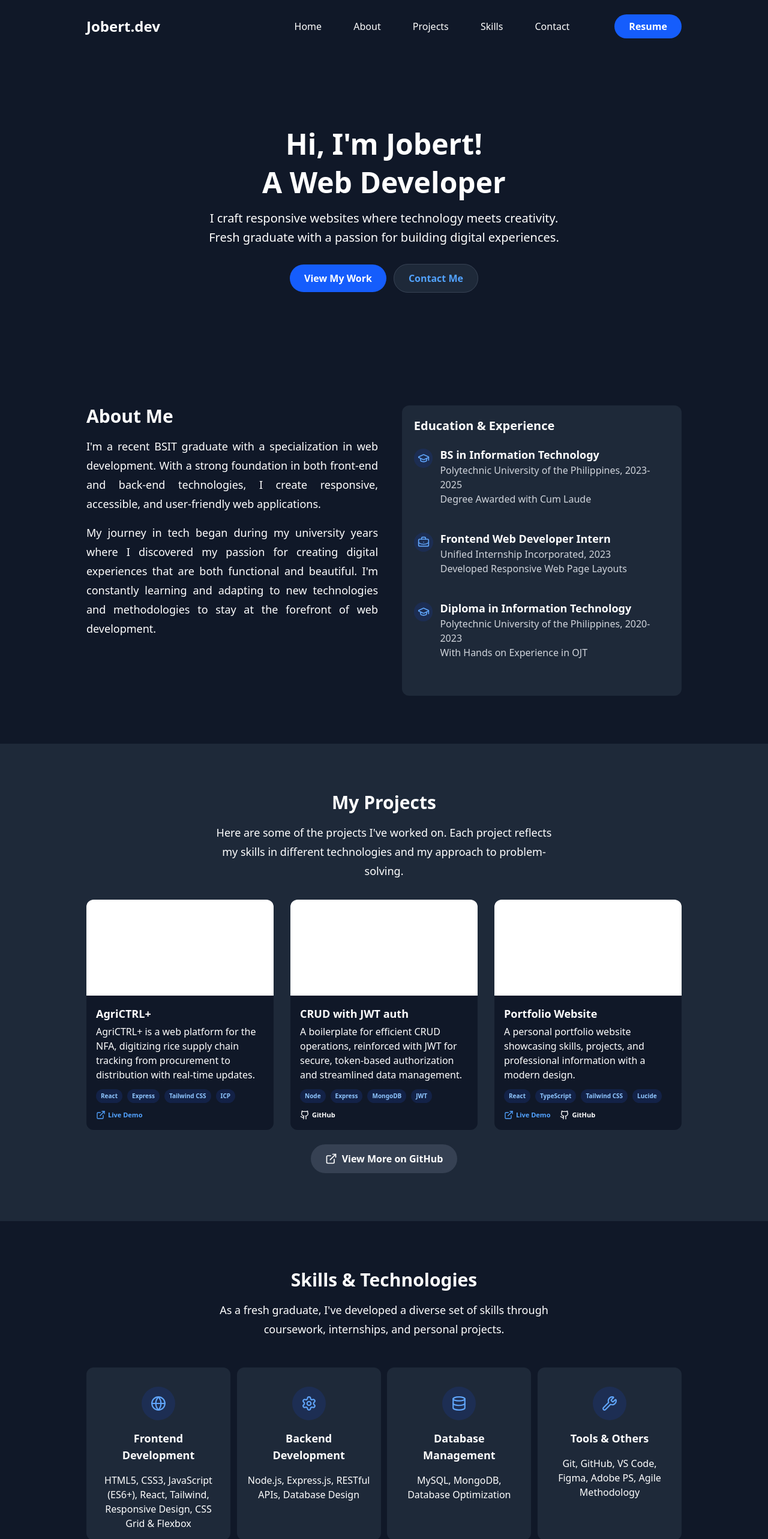
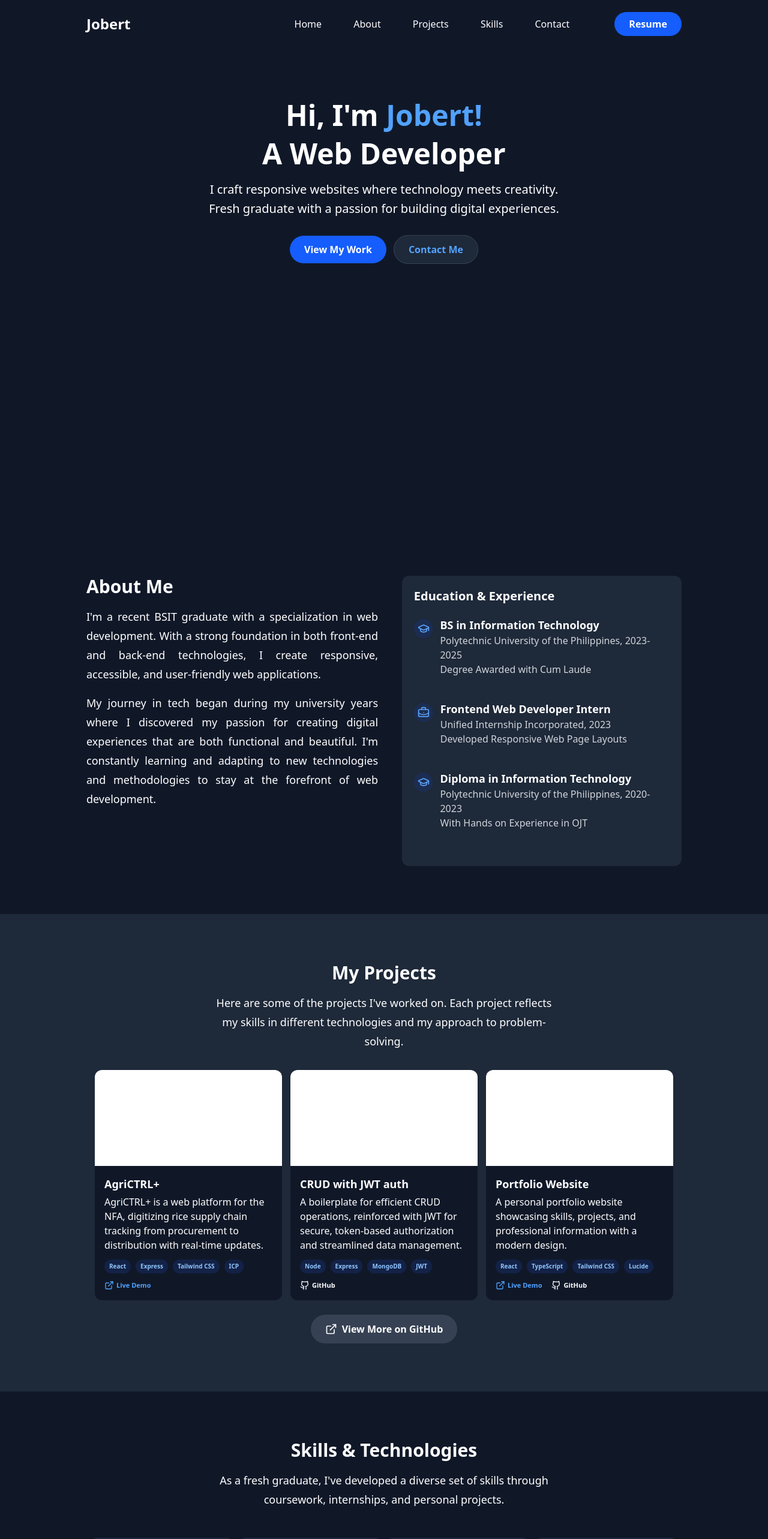
Before and after one commit to jobertmampusti/jobertmampusti, a React (Vite) app: page / in a window 1280 px wide. Shown: the top 2566 px of the page at 60% size. Built offline with nearby package versions, Linux system fonts and the light colour scheme.

Commit message:
feat: added animations and scroll functionalities

```diff
--- a/index.html
+++ b/index.html
@@ -1,5 +1,5 @@
 <!doctype html>
-<html lang="en">
+<html lang="en" class="scroll-smooth">
   <head>
     <meta charset="UTF-8" />
     <link rel="icon" type="image/svg+xml" href="/vite.svg" />
--- a/package.json
+++ b/package.json
@@ -13,6 +13,7 @@
   "dependencies": {
     "@tailwindcss/vite": "^4.1.8",
     "lucide-react": "^0.513.0",
+    "motion": "^12.17.0",
     "react": "^19.1.0",
     "react-dom": "^19.1.0",
     "tailwindcss": "^4.1.8"
--- a/src/App.tsx
+++ b/src/App.tsx
@@ -7,7 +7,7 @@ import Contact from './components/Contact';
 
 function App() {
   return (
-    <div className="flex min-h-screen flex-col bg-gray-900">
+    <div className="flex min-h-screen flex-col scroll-smooth bg-gray-900">
       <Header />
       <Home />
       <About />
--- a/src/components/About.tsx
+++ b/src/components/About.tsx
@@ -1,4 +1,5 @@
 import { BriefcaseBusiness, GraduationCap } from 'lucide-react';
+import { motion } from 'motion/react';
 
 const experiences = [
   {
@@ -23,9 +24,14 @@ const experiences = [
 
 function About() {
   return (
-    <section className="flex justify-between px-36 py-20 text-white">
+    <section id="about" className="flex scroll-m-20 justify-between px-36 py-20 text-white">
       {/* left section */}
-      <div className="w-49/100">
+      <motion.div
+        initial={{ opacity: 0, x: -20 }}
+        whileInView={{ opacity: 1, x: 0 }}
+        transition={{ duration: 1, ease: 'easeOut' }}
+        className="w-49/100"
+      >
         <h1 className="text-3xl font-bold">About Me</h1>
         <div className="text-justify text-lg/8">
           <p className="mt-4">
@@ -38,9 +44,14 @@ function About() {
             and methodologies to stay at the forefront of web development.
           </p>
         </div>
-      </div>
+      </motion.div>
       {/* right section */}
-      <div className="w-47/100 rounded-xl bg-gray-800 p-5">
+      <motion.div
+        initial={{ opacity: 0, x: 20 }}
+        whileInView={{ opacity: 1, x: 0 }}
+        transition={{ duration: 1, ease: 'easeOut' }}
+        className="w-47/100 rounded-xl bg-gray-800 p-5"
+      >
         <h1 className="text-xl font-bold">Education & Experience</h1>
         {/* container */}
         <div className="mt-5">
@@ -61,7 +72,7 @@ function About() {
             </article>
           ))}
         </div>
-      </div>
+      </motion.div>
     </section>
   );
 }
--- a/src/components/Contact.tsx
+++ b/src/components/Contact.tsx
@@ -1,21 +1,33 @@
+import { motion } from 'motion/react';
+
 function Contact() {
   return (
-    <section className="flex flex-col items-center bg-gray-800 py-20 text-white">
-      <div className="text-center">
+    <section id="contact" className="flex scroll-m-20 flex-col items-center bg-gray-800 py-20 text-white">
+      <motion.div
+        initial={{ opacity: 0, y: -20 }}
+        whileInView={{ opacity: 1, y: 0 }}
+        transition={{ duration: 1, ease: 'easeOut' }}
+        className="text-center"
+      >
         <h1 className="text-3xl font-bold">Get in Touch</h1>
         <h2 className="mt-4 w-140 text-lg/8">
           Have a project in mind or want to discuss potential opportunities? Feel free to reach out!
         </h2>
-      </div>
+      </motion.div>
       <div className="mt-8 flex w-full justify-between px-36">
-        <div className="w-47/100 rounded-xl bg-gray-900 p-6">
+        <motion.div
+          initial={{ opacity: 0, x: -20 }}
+          whileInView={{ opacity: 1, x: 0 }}
+          transition={{ duration: 1, ease: 'easeOut' }}
+          className="w-47/100 rounded-xl bg-gray-900 p-6"
+        >
           <h1 className="text-xl font-bold">Send Me a Message</h1>
           <div className="mt-4 flex flex-col">
             <p>Your Name</p>
             <input
               type="text"
               placeholder="Jane Doe"
-              className="mt-2 rounded-lg border border-gray-500 bg-gray-800 px-4 py-2"
+              className="mt-2 rounded-lg border border-gray-500 bg-gray-800 p-2"
             />
           </div>
           <div className="mt-4 flex flex-col">
@@ -23,7 +35,7 @@ function Contact() {
             <input
               type="text"
               placeholder="jane@example.com"
-              className="mt-2 rounded-lg border border-gray-500 bg-gray-800 px-4 py-2"
+              className="mt-2 rounded-lg border border-gray-500 bg-gray-800 p-2"
             />
           </div>
           <div className="mt-4 flex flex-col">
@@ -31,20 +43,20 @@ function Contact() {
             <input
               type="text"
               placeholder="Project Inquiry"
-              className="mt-2 rounded-lg border border-gray-500 bg-gray-800 px-4 py-2"
+              className="mt-2 rounded-lg border border-gray-500 bg-gray-800 p-2"
             />
           </div>
           <div className="mt-4 flex flex-col">
             <p>Message</p>
             <textarea
               placeholder="I’d like to discuss a potential project..."
-              className="mt-2 h-30 rounded-lg border border-gray-500 bg-gray-800 px-4 py-2"
+              className="mt-2 h-30 rounded-lg border border-gray-500 bg-gray-800 p-2"
             />
           </div>
           <button className="mt-8 w-full cursor-pointer rounded-lg bg-blue-600 py-2 font-bold hover:bg-blue-700">
             Send Message
           </button>
-        </div>
+        </motion.div>
       </div>
     </section>
   );
--- a/src/components/Header.tsx
+++ b/src/components/Header.tsx
@@ -1,40 +1,44 @@
 function Header() {
   return (
-    <header className="sticky top-0 flex items-center justify-between bg-gray-900 px-36 py-6 text-white">
-      <h1 className="text-2xl font-bold">Jobert.dev</h1>
+    <header className="sticky top-0 z-1000 flex h-20 items-center justify-between bg-gray-900 px-36 text-white">
+      <h1 className="text-2xl font-bold">Jobert</h1>
       <div className="flex w-2xl items-center justify-between">
         <nav>
           <ul className="flex w-lg justify-around">
             <li>
-              <a href="" className="hover:text-blue-400">
+              <a href="#home" className="hover:text-blue-400">
                 Home
               </a>
             </li>
             <li>
-              <a href="" className="hover:text-blue-400">
+              <a href="#about" className="hover:text-blue-400">
                 About
               </a>
             </li>
             <li>
-              <a href="" className="hover:text-blue-400">
+              <a href="#projects" className="hover:text-blue-400">
                 Projects
               </a>
             </li>
             <li>
-              <a href="" className="hover:text-blue-400">
+              <a href="#skills" className="hover:text-blue-400">
                 Skills
               </a>
             </li>
             <li>
-              <a href="" className="hover:text-blue-400">
+              <a href="#contact" className="hover:text-blue-400">
                 Contact
               </a>
             </li>
           </ul>
         </nav>
-        <button className="cursor-pointer rounded-full bg-blue-600 px-6 py-2 font-bold hover:bg-blue-700">
+        <a
+          href="/resume.pdf"
+          download="jobert_mampusti_resume.pdf"
+          className="rounded-full bg-blue-600 px-6 py-2 font-bold hover:bg-blue-700"
+        >
           Resume
-        </button>
+        </a>
       </div>
     </header>
   );
--- a/src/components/Home.tsx
+++ b/src/components/Home.tsx
@@ -1,24 +1,42 @@
+import { motion } from 'motion/react';
+
 function Home() {
   return (
-    <section className="flex flex-col py-30 text-center text-white">
-      <h1 className="text-5xl/16 font-bold">
-        Hi, I'm Jobert!<br></br> A Web Developer
-      </h1>
-      <div className="mt-3 text-xl/8">
+    <section id="home" className="flex min-h-screen scroll-m-20 flex-col py-20 text-center text-white">
+      <motion.h1
+        initial={{ opacity: 0, y: -20 }}
+        whileInView={{ opacity: 1, y: 0 }}
+        transition={{ duration: 1, ease: 'easeOut' }}
+        className="text-5xl/16 font-bold"
+      >
+        Hi, I'm <span className="text-blue-400">Jobert!</span>
+        <br></br> A Web Developer
+      </motion.h1>
+      <motion.div
+        initial={{ opacity: 0, y: 20 }}
+        whileInView={{ opacity: 1, y: 0 }}
+        transition={{ duration: 1, delay: 0.2, ease: 'easeOut' }}
+        className="mt-3 text-xl/8"
+      >
         <p>I craft responsive websites where technology meets creativity.</p>
         <p>Fresh graduate with a passion for building digital experiences.</p>
-      </div>
-      <div className="mt-10 font-bold">
-        <a href="" className="mr-3 rounded-full bg-blue-600 px-6 py-3 hover:bg-blue-700">
+      </motion.div>
+      <motion.div
+        initial={{ opacity: 0, y: 20 }}
+        whileInView={{ opacity: 1, y: 0 }}
+        transition={{ duration: 1, delay: 0.3, ease: 'easeOut' }}
+        className="mt-10 font-bold"
+      >
+        <a href="#projects" className="mr-3 rounded-full bg-blue-600 px-6 py-3 hover:bg-blue-700">
           View My Work
         </a>
         <a
-          href=""
+          href="#contact"
           className="rounded-full border border-gray-700 bg-gray-800 px-6 py-3 text-blue-400 hover:bg-gray-700"
         >
           Contact Me
         </a>
-      </div>
+      </motion.div>
     </section>
   );
 }
--- a/src/components/Projects.tsx
+++ b/src/components/Projects.tsx
@@ -1,5 +1,6 @@
 import { ExternalLink } from 'lucide-react';
 import { Github } from 'lucide-react';
+import { motion } from 'motion/react';
 
 const projects = [
   {
@@ -25,15 +26,25 @@ const projects = [
 
 function Projects() {
   return (
-    <section className="flex flex-col items-center bg-gray-800 py-20 text-white">
-      <div className="text-center">
+    <section id="projects" className="flex scroll-m-20 flex-col items-center bg-gray-800 py-20 text-white">
+      <motion.div
+        initial={{ opacity: 0, y: -20 }}
+        whileInView={{ opacity: 1, y: 0 }}
+        transition={{ duration: 1, ease: 'easeOut' }}
+        className="text-center"
+      >
         <h1 className="text-3xl font-bold">My Projects</h1>
         <h2 className="mt-4 w-140 text-lg/8">
           Here are some of the projects I've worked on. Each project reflects my skills in different technologies and my
           approach to problem-solving.
         </h2>
-      </div>
-      <div className="mt-8 flex w-full justify-between px-36">
+      </motion.div>
+      <motion.div
+        initial={{ opacity: 0, y: 20 }}
+        whileInView={{ opacity: 1, y: 0 }}
+        transition={{ duration: 1, ease: 'easeOut' }}
+        className="mt-8 flex w-full justify-evenly px-36"
+      >
         {projects.map((project) => (
           <article className="w-78 rounded-xl bg-gray-900">
             <div className="h-40 rounded-t-xl bg-white"></div>
@@ -66,7 +77,12 @@ function Projects() {
             </div>
           </article>
         ))}
-      </div>
+      </motion.div>
+      <motion.div
+        initial={{ opacity: 0, y: 20 }}
+        whileInView={{ opacity: 1, y: 0 }}
+        transition={{ duration: 1, ease: 'easeOut' }}
+      >
         <a
           href="https://github.com/jobertmampusti"
           target="_blank"
@@ -75,6 +91,7 @@ function Projects() {
           <ExternalLink size={20} />
           <p className="ml-2">View More on GitHub</p>
         </a>
+      </motion.div>
     </section>
   );
 }
--- a/src/components/Skills.tsx
+++ b/src/components/Skills.tsx
@@ -1,4 +1,5 @@
 import { Settings, Globe, Database, Wrench } from 'lucide-react';
+import { motion } from 'motion/react';
 
 const skills = [
   {
@@ -21,15 +22,25 @@ const skills = [
 
 function Skills() {
   return (
-    <section className="flex flex-col items-center py-20 text-white">
-      <div className="text-center">
+    <section id="skills" className="flex scroll-m-20 flex-col items-center py-20 text-white">
+      <motion.div
+        initial={{ opacity: 0, y: -20 }}
+        whileInView={{ opacity: 1, y: 0 }}
+        transition={{ duration: 1, ease: 'easeOut' }}
+        className="text-center"
+      >
         <h1 className="text-3xl font-bold">Skills & Technologies</h1>
         <h2 className="mt-4 w-140 text-lg/8">
           As a fresh graduate, I've developed a diverse set of skills through coursework, internships, and personal
           projects.
         </h2>
-      </div>
-      <div className="mt-12 flex w-full justify-between px-36">
+      </motion.div>
+      <motion.div
+        initial={{ opacity: 0, y: 20 }}
+        whileInView={{ opacity: 1, y: 0 }}
+        transition={{ duration: 1, ease: 'easeOut' }}
+        className="mt-12 flex w-full justify-evenly px-36"
+      >
         {skills.map((skill) => (
           <article className="flex w-60 flex-col items-center rounded-xl bg-gray-800 p-4 text-center">
             <div className="my-4 flex h-14 w-14 items-center justify-center rounded-full bg-blue-900/30">
@@ -42,7 +53,7 @@ function Skills() {
             <p>{skill.stacks}</p>
           </article>
         ))}
-      </div>
+      </motion.div>
     </section>
   );
 }
```
Also changed, not shown: 2 other files (tests, documents, lock files or other folders). Lines whose indentation alone changed are shown as unchanged.
